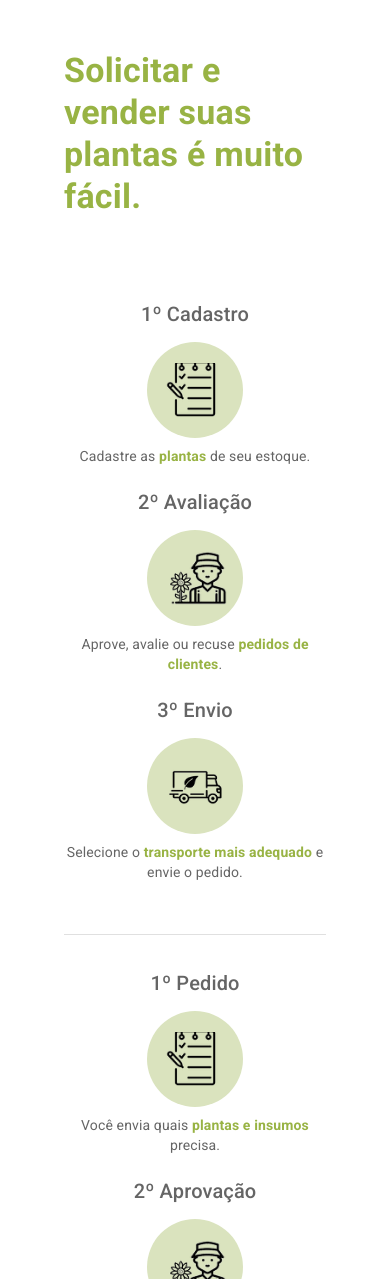
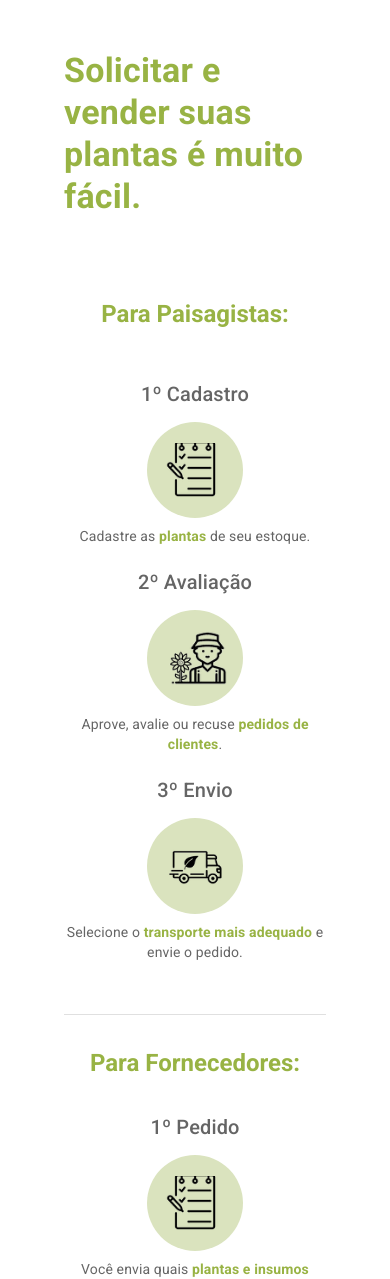
Before and after one commit to devBrait/jardinagem_front, a React (Vite) app: page / in a window 390 px wide. Shown: the part 670-1949 px from the top of the page. Built offline with nearby package versions, Linux system fonts and the light colour scheme; no server answers.

Commit message:
Melhor identificação no mobile

```diff
--- a/src/components/processo/BotoesProcesso.tsx
+++ b/src/components/processo/BotoesProcesso.tsx
@@ -6,13 +6,17 @@ export default function BotoesProcesso() {
             <Typography variant="h4" className="mb-20 text-verde_claro font-bold">
                 Solicitar e vender suas plantas é muito fácil.
             </Typography>
-
+            <Typography variant="h5" className="mb-12 text-verde_claro font-bold text-left sm:hidden">
+                    Para Paisagistas:
+            </Typography>
             <Stack
                 direction={{ xs: "column", md: "row" }}
                 spacing={4}
                 justifyContent="center"
                 alignItems="center"
             >
+
+
                 {/* Esquerda */}
                 <Box className="flex flex-col items-center">
                     {/* Ícones com Textos */}
@@ -79,7 +83,9 @@ export default function BotoesProcesso() {
                     width: "100%",
                     marginX: 5,
                 }}/>
-
+                 <Typography variant="h5" className="mb-12 text-verde_claro font-bold text-left sm:hidden">
+                    Para Fornecedores:
+                </Typography>
                 {/* Direita */}
                 <Box className="flex flex-col items-center">
                     {/* Ícones com Textos */}
```
